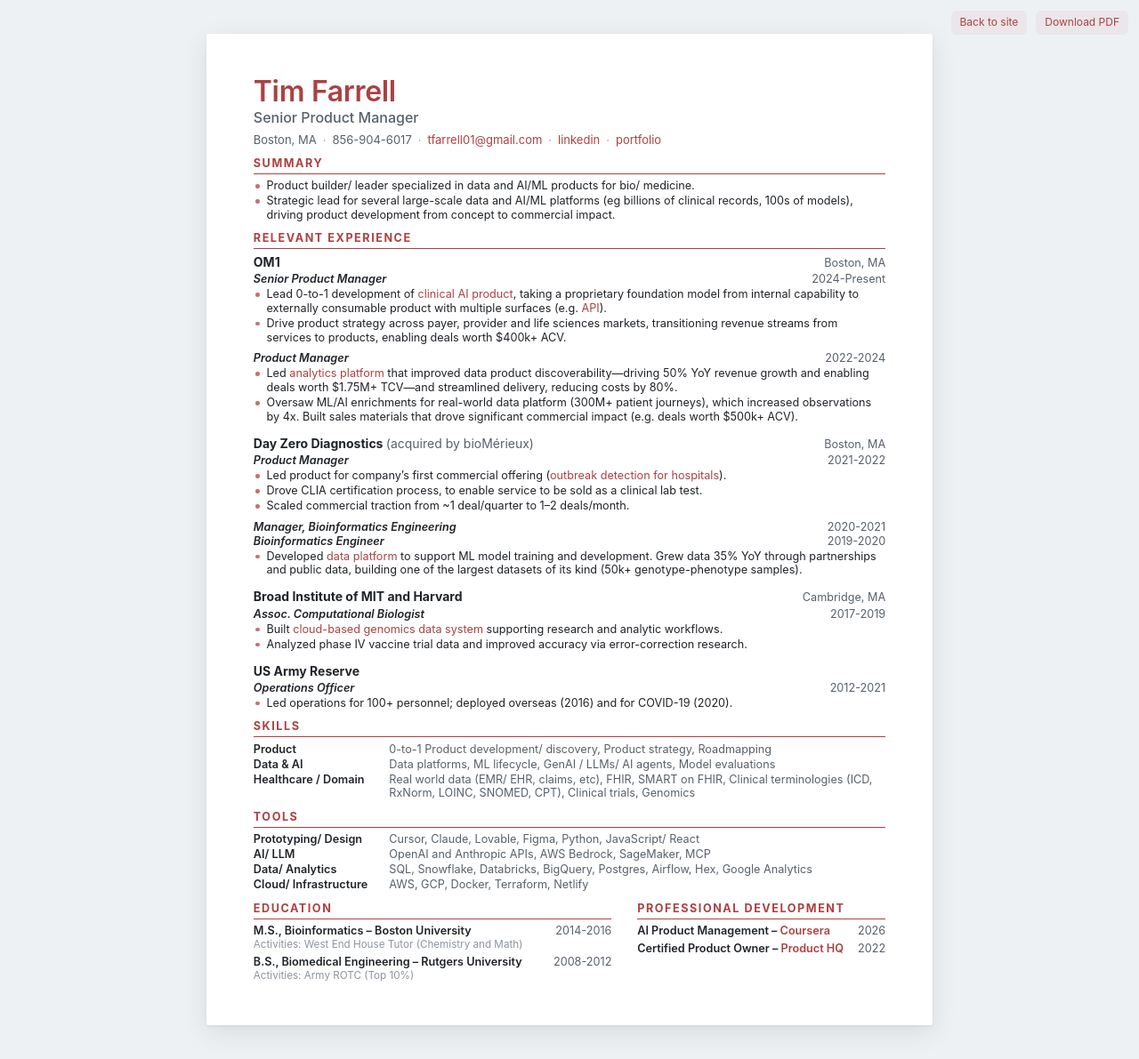
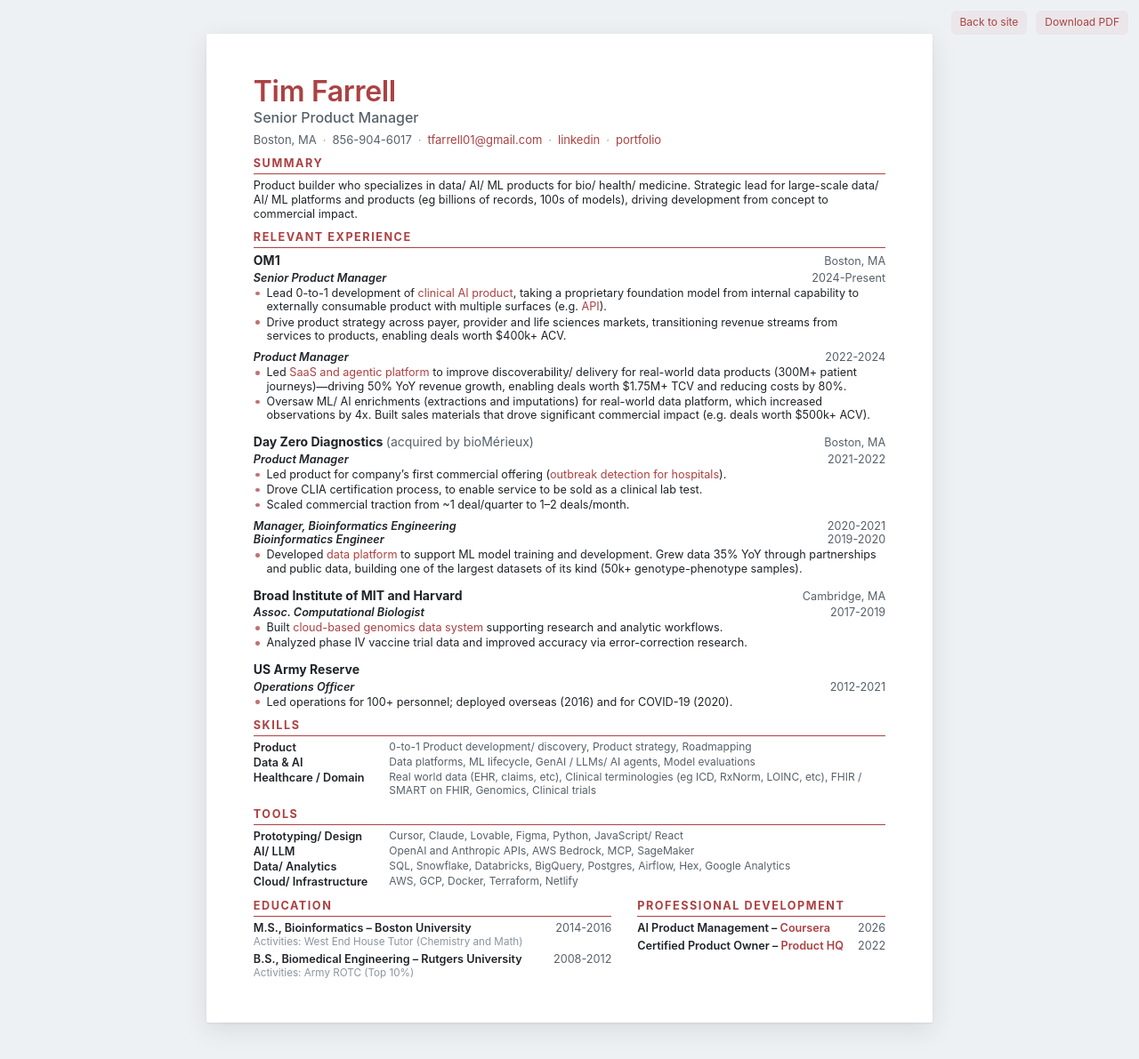
Before and after one commit to tmfarrell/tmfarrell.github.io, a Jekyll site: the page built from resume/index.html, in a window 1280 px wide. Shown: the whole page at 89% size. Built offline with Jekyll 4.4.1, drawn with Linux system fonts in a browser that asks for light colours.

Commit message:
small updates

```diff
--- a/resume/index.html
+++ b/resume/index.html
@@ -125,7 +125,7 @@
     row-gap: 1pt;
   }
   dt { font-weight: 600; }
-  dd { color: var(--muted); }
+  dd { color: var(--muted); font-size: 9pt; }
 
   /* Education + PD side by side */
   .two-col {
@@ -184,10 +184,7 @@
 
   <section>
     <h2>Summary</h2>
-    <ul>
-      <li>Product builder/ leader specialized in data and AI/ML products for bio/ medicine.</li>
-      <li>Strategic lead for several large-scale data and AI/ML platforms (eg billions of clinical records, 100s of models), driving product development from concept to commercial impact.</li>
-    </ul>
+    <p>Product builder who specializes in data/ AI/ ML products for bio/ health/ medicine. Strategic lead for large-scale data/ AI/ ML platforms and products (eg billions of records, 100s of models), driving development from concept to commercial impact.</p>
   </section>
 
   <section>
@@ -202,8 +199,8 @@
       </ul>
       <div class="row role"><span class="role-title">Product Manager</span><span class="sep"> | </span><span class="dates">2022-2024</span></div>
       <ul>
-        <li>Led <a href="https://tmfarrell.github.io/assets/pdf/insights_platform.pdf">analytics platform</a> that improved data product discoverability—driving 50% YoY revenue growth and enabling deals worth $1.75M+ TCV—and streamlined delivery, reducing costs by 80%.</li>
-        <li>Oversaw ML/AI enrichments for real-world data platform (300M+ patient journeys), which increased observations by 4x. Built sales materials that drove significant commercial impact (e.g. deals worth $500k+ ACV).</li>
+        <li>Led <a href="https://tmfarrell.github.io/assets/pdf/insights_platform.pdf">SaaS and agentic platform</a> to improve discoverability/ delivery for real-world data products (300M+ patient journeys)—driving 50% YoY revenue growth, enabling deals worth $1.75M+ TCV and reducing costs by 80%.</li>
+        <li>Oversaw ML/ AI enrichments (extractions and imputations) for real-world data platform, which increased observations by 4x. Built sales materials that drove significant commercial impact (e.g. deals worth $500k+ ACV).</li>
       </ul>
     </div>
 
@@ -245,7 +242,7 @@
     <dl class="grid">
       <dt>Product</dt><dd>0-to-1 Product development/ discovery, Product strategy, Roadmapping</dd>
       <dt>Data &amp; AI</dt><dd>Data platforms, ML lifecycle, GenAI / LLMs/ AI agents, Model evaluations</dd>
-      <dt>Healthcare / Domain</dt><dd>Real world data (EMR/ EHR, claims, etc), FHIR, SMART on FHIR, Clinical terminologies (ICD, RxNorm, LOINC, SNOMED, CPT), Clinical trials, Genomics</dd>
+      <dt>Healthcare / Domain</dt><dd>Real world data (EHR, claims, etc), Clinical terminologies (eg ICD, RxNorm, LOINC, etc), FHIR / SMART on FHIR, Genomics, Clinical trials</dd>
     </dl>
   </section>
 
@@ -253,7 +250,7 @@
     <h2>Tools</h2>
     <dl class="grid">
       <dt>Prototyping/ Design</dt><dd>Cursor, Claude, Lovable, Figma, Python, JavaScript/ React</dd>
-      <dt>AI/ LLM</dt><dd>OpenAI and Anthropic APIs, AWS Bedrock, SageMaker, MCP</dd>
+      <dt>AI/ LLM</dt><dd>OpenAI and Anthropic APIs, AWS Bedrock, MCP, SageMaker</dd>
       <dt>Data/ Analytics</dt><dd>SQL, Snowflake, Databricks, BigQuery, Postgres, Airflow, Hex, Google Analytics</dd>
       <dt>Cloud/ Infrastructure</dt><dd>AWS, GCP, Docker, Terraform, Netlify</dd>
     </dl>
```
Also changed, not shown: 1 other file.
